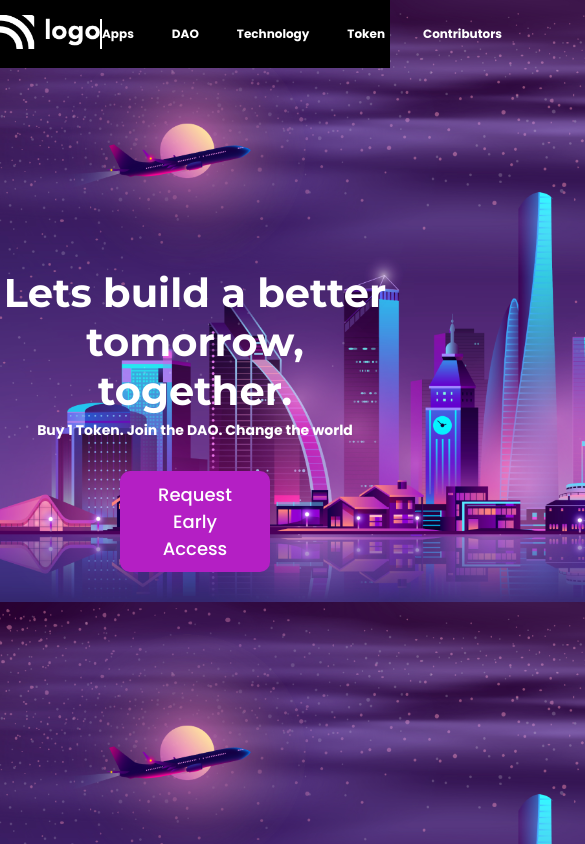
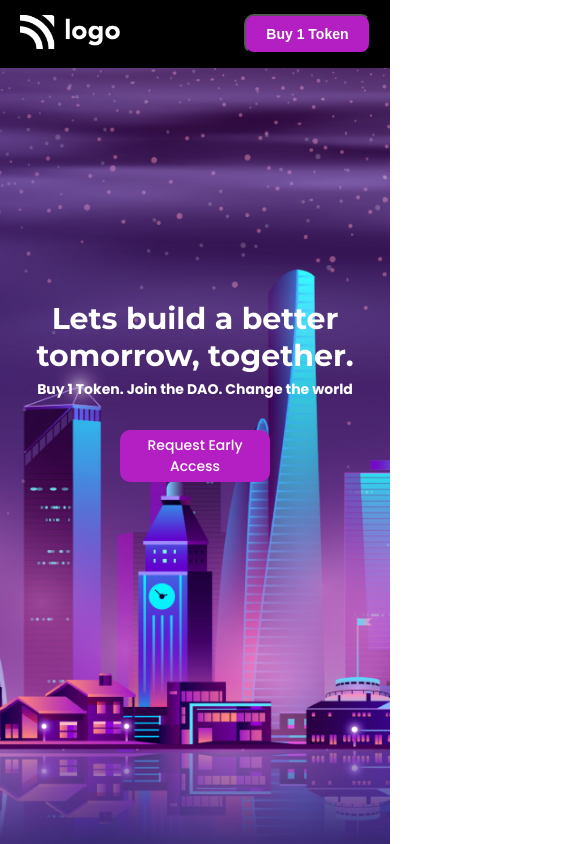
Before and after one commit to Robinmahto/Full-Stack-JS-project-05, a website: page index.html in a window 390 px wide. Shown: the top 844 px of the page, 585 px wide, since content can reach past the window. Drawn offline with Linux system fonts and the light colour scheme.

Commit message:
making mobile responsive webpage

```diff
--- a/index.html
+++ b/index.html
@@ -18,11 +18,12 @@
       rel="stylesheet"
     />
 
-    <title>Document</title>
+    <title>Crypto Landing Page</title>
   </head>
   <body>
     <div class="container">
-      <section aria-label="navbar">
+      <section aria-label="navbar" class="header-nav">
+
         <nav class="navbar">
           <div class="left">
             <div>
--- a/style.css
+++ b/style.css
@@ -7,6 +7,9 @@
 body {
   background: url("./assets/bg.png");
   background-size: cover;
+  background-repeat: no-repeat;
+  background-attachment: fixed;
+  background-position: center;
 }
 
 .container {
@@ -14,30 +17,30 @@ body {
 }
 
 /* navbar */
-.navbar {
-  display: flex;
-  align-items: center;
-  justify-content: space-around;
+.header-nav{
   background: #000000;
 }
 
+.navbar {
+  max-width: 90%;
+  margin: auto;
+  display: flex;
+  align-items: center;
+  justify-content: space-between;
+}
+
 .navbar .left {
-  width: 800px;
   display: flex;
   align-items: center;
   justify-content: space-between;
   padding: 15px 0px;
 }
 
-.grow-list {
-  width: 400px;
-  margin-right: 200px;
-}
-
 .grow-list .list {
   display: flex;
   align-items: center;
   justify-content: space-between;
+  gap: 40px;
   list-style: none;
 }
 
@@ -57,6 +60,7 @@ body {
   width: 2px;
   height: 30px;
   background: #fff;
+  margin: 0px 20px;
 }
 
 .right .button-small {
@@ -75,18 +79,20 @@ body {
   display: flex;
   align-items: center;
   justify-content: center;
-  margin-top: 200px;
+  height: 80vh;
 }
 
-.hero {
-  width: 500px;
+.hero{
+  display: flex;
+  flex-direction: column;
+  justify-content: center;
+  align-items: center;
 }
 
 .hero .hero-heading {
   font-size: 40px;
   color: #fff;
   font-family: Montserrat;
-  text-align: center;
 }
 
 .hero .hero-description {
@@ -111,3 +117,21 @@ body {
   cursor: pointer;
   border-radius: 10px;
 }
+
+/* mobile responsive */
+@media screen and (max-width: 768px) {
+    .grow-list, .navbar .line  {
+       display:none;
+   }
+}
+
+@media screen and (max-width: 600px) {
+    .hero .hero-heading  {
+      font-size: 30px;
+      text-align: center;
+    }
+    .hero .button-large{
+      padding: 5px 15px;
+      font-size: 14px;
+    }
+}
```
Also changed, not shown: package.json (line endings or trailing spaces), 1 other file.
